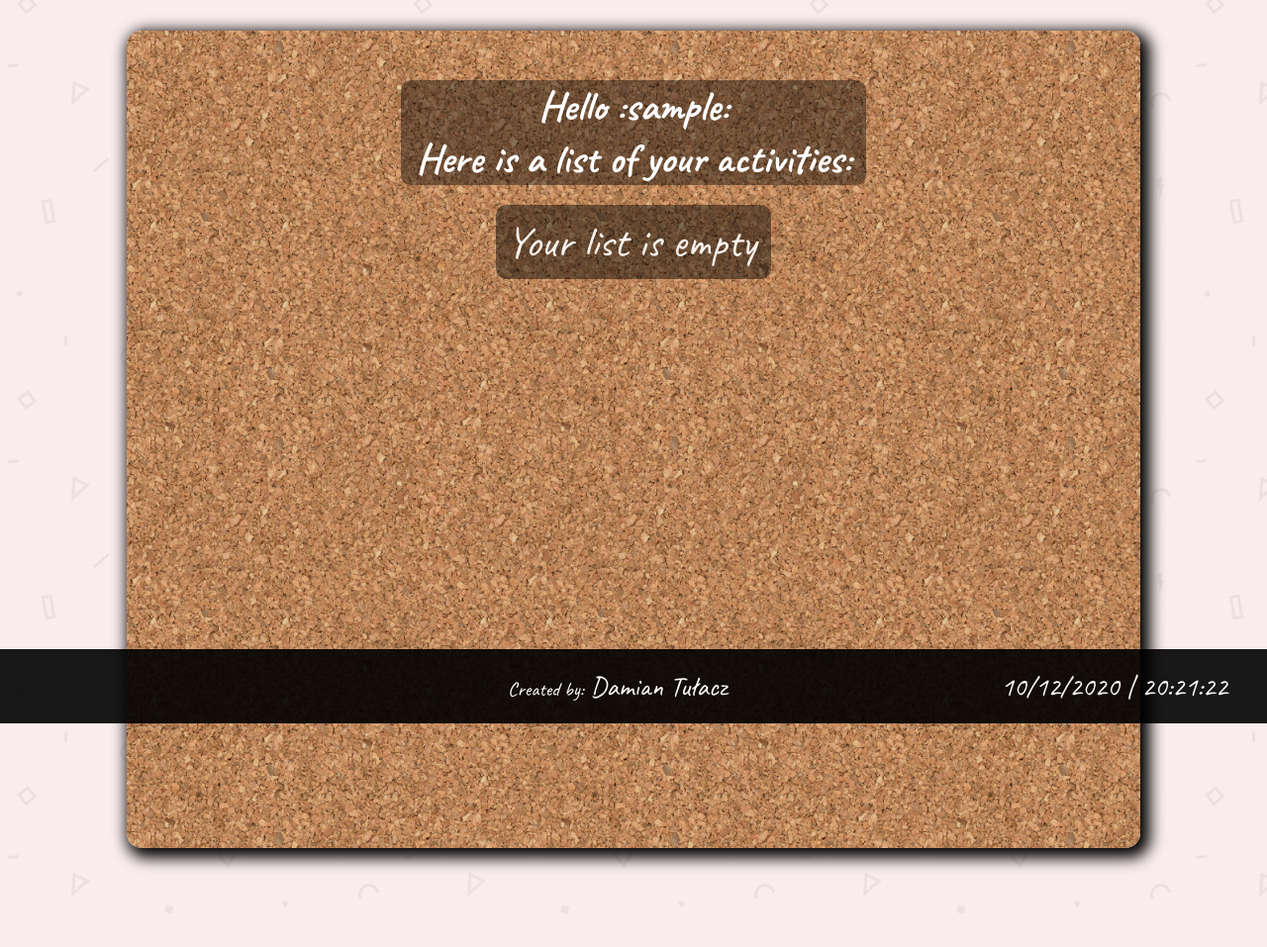
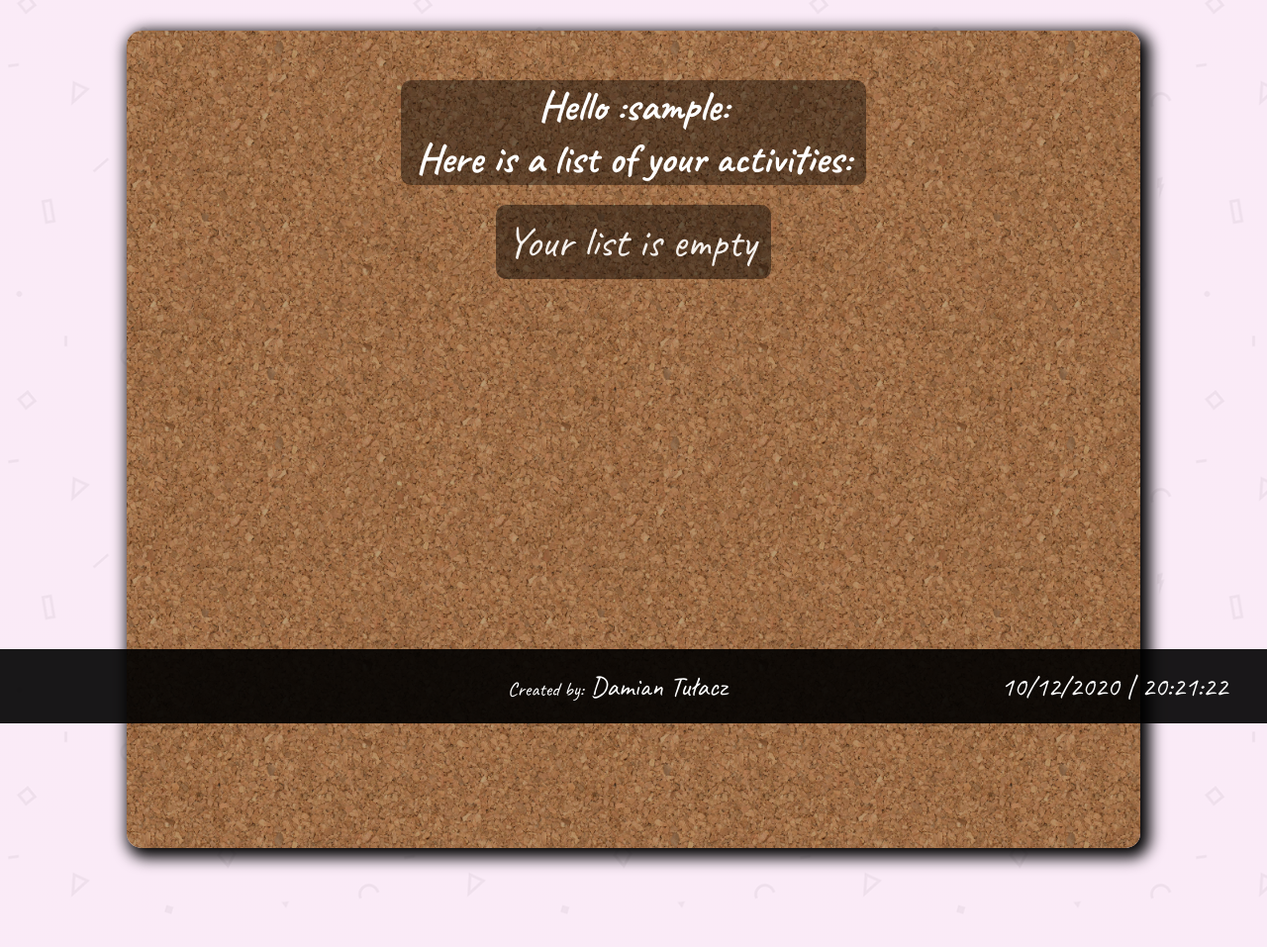
Before and after one commit to Damiant94/TodoList, a Django app: page /items in a window 1280 px wide. Shown: the part 69-1026 px from the top of the page at 99% size. Run offline with Django 3.2, Linux system fonts and the light colour scheme; the visitor is signed in with stand-in values (Sample User, id 1); data that the repository does not hold is empty; style sheets or scripts are compiled from the project's sources.

Commit message:
darker fork image

```diff
--- a/TodoList/TodoListApp/static/TodoListApp/css/base.css
+++ b/TodoList/TodoListApp/static/TodoListApp/css/base.css
@@ -49,7 +49,7 @@ html body {
   align-items: center;
   color: #fff;
   font-family: "Caveat", cursive;
-  background: linear-gradient(rgba(248, 111, 111, 0.1), rgba(248, 111, 111, 0.1)), url(../img/geometry.png);
+  background: linear-gradient(rgba(250, 174, 235, 0.2), rgba(250, 174, 235, 0.2)), url(../img/geometry.png);
   background-size: 400px 400px;
   z-index: -1;
 }
@@ -112,7 +112,7 @@ html body .container {
   min-height: 826px;
   padding: 50px 0;
   margin: 100px;
-  background: linear-gradient(rgba(0, 0, 0, 0.1), rgba(0, 0, 0, 0.1)), url(../img/cork.jpg);
+  background: linear-gradient(rgba(79, 49, 25, 0.4), rgba(79, 49, 25, 0.4)), url(../img/cork.jpg);
   background-size: 400px 400px;
   background-position: center;
   image-rendering: -webkit-optimize-contrast;
--- a/TodoList/TodoListApp/static/TodoListApp/sass/base.scss
+++ b/TodoList/TodoListApp/static/TodoListApp/sass/base.scss
@@ -48,8 +48,8 @@ html {
     color: #fff;
     font-family: "Caveat", cursive;
     background: linear-gradient(
-        rgb(248, 111, 111, 0.1),
-        rgba(248, 111, 111, 0.1)
+        rgba(250, 174, 235, 0.2),
+        rgba(250, 174, 235, 0.2)
       ),
       url(../img/geometry.png);
     background-size: 400px 400px;
@@ -121,7 +121,7 @@ html {
       min-height: 826px;
       padding: 50px 0;
       margin: 100px;
-      background: linear-gradient(rgba(0, 0, 0, 0.1), rgba(0, 0, 0, 0.1)),
+      background: linear-gradient(rgba(79, 49, 25, 0.4), rgba(79, 49, 25, 0.4)),
         url(../img/cork.jpg);
       background-size: 400px 400px;
       background-position: center;
```
